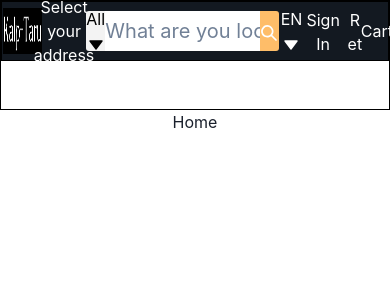
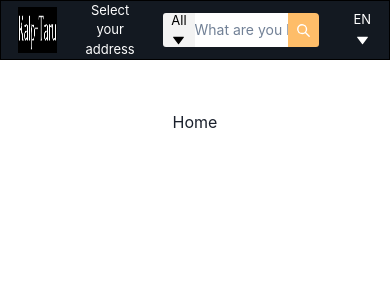
Before and after one commit to Pannakbhushana/amezon-clone, a React (Create React App) app in the folder kalp-taru-app/: page / in a window 390 px wide. Shown: the top 300 px of the page. Built offline with nearby package versions, Linux system fonts and the light colour scheme.

Commit message:
responsiveness

```diff
--- a/kalp-taru-app/src/Components/NavBar/InputBox.jsx
+++ b/kalp-taru-app/src/Components/NavBar/InputBox.jsx
@@ -5,25 +5,9 @@ import styles from "./NavBar.module.css";
 
 const InputBox = () => {
   return (
-    <div style={{
-        width:"50%",
-        height:"70%",
-        display:"flex",
-        justifyContent:"center",
-        alignItems:"center",
-        textAlign:"center",
-        borderRadius:"5%",
-        }} >
+    <div className={styles.inputParentDiv} >
 
-        <Center  style={{
-            width:"10%",
-            height:"100%",
-            // border:"1px solid #f3f3f3",
-            background:"#f3f3f3",
-            color:"black",
-            borderTopLeftRadius:"3px",
-            borderBottomLeftRadius:"3px",
-            }} >
+        <Center className={styles.inputAllMenu}  >
         <Menu>
             <MenuButton> All <TriangleDownIcon/></MenuButton>
                 <Portal>
@@ -41,14 +25,8 @@ const InputBox = () => {
               <input  className={styles.inputBoxStyle} placeholder='What are you looking for' />
         </div>
 
-        <div  style={{width:"10%",height:"100%"}} >
-            <button style={{
-                width:"100%",
-                height:"100%",
-                background:"#febd69",
-                borderTopRightRadius:"3px",
-                borderBottomRightRadius:"3px"
-                }}><SearchIcon/></button></div>
+        <div className={styles.searchButtonParentDiv} >
+            <button className={styles.searchButton} ><SearchIcon/></button></div>
 
       </div>
   )
--- a/kalp-taru-app/src/Components/NavBar/NavBar.jsx
+++ b/kalp-taru-app/src/Components/NavBar/NavBar.jsx
@@ -36,7 +36,7 @@ const links=[
         </div>
         <InputBox />
 
-        <Center className={styles.EN} style={{width:"5%",height:"80%"}} >
+        <Center className={styles.EN} >
         <Menu>
             <MenuButton>EN <TriangleDownIcon/></MenuButton>
                 <Portal>
@@ -52,7 +52,7 @@ const links=[
 
         <div className={styles.EN} style={{width:"10%",height:"80%"}} ><p>Sign In</p><h6>Account & List</h6></div>
         <div className={styles.EN} style={{width:"5%",height:"80%"}} ><p>Returns<br/>&Order</p></div>
-        <Center className={styles.EN} style={{width:"5%",height:"80%"}} ><p>Cart</p></Center>
+        <div className={styles.cart} ><Center><p>Cart</p></Center></div>
 
       </div>
 
--- a/kalp-taru-app/src/Components/NavBar/NavBar.module.css
+++ b/kalp-taru-app/src/Components/NavBar/NavBar.module.css
@@ -1,5 +1,4 @@
 .container{
-    border: 1px solid black;
     height: 110px;
     text-align: center;
 }
@@ -14,7 +13,6 @@
     align-items: center;
 }
 .childTwo{
-    border: 1px solid black;
     height: 50px;
     text-align: center;
     background-color: #232f3e;
@@ -30,6 +28,10 @@
 .logoStyles:hover{
     border: 1px solid yellow;
     cursor: pointer;
+}
+.EN{
+    width:5%;
+    height:80%;
 }
 
 .EN:hover{
@@ -57,21 +59,134 @@
     color:black;
     font-size:20px;
 }
+.searchButtonParentDiv{
+    width:10%;
+    height:100%;
+}
+.searchButton{
+    width:100%;
+    height:100%;
+    background:#febd69;
+    border-top-right-radius: 4px;
+    border-bottom-right-radius: 3px;
+}
+.inputAllMenu{
+    width:10%;
+    height:100%;
+    background-color:#f3f3f3;
+    color:black;
+    border-top-left-radius:3px;
+    border-bottom-left-radius:3px;
+}
+.inputParentDiv{
+    width:50%;
+    height:70%;
+    display:flex;
+    justify-content:center;
+    align-items:center;
+    text-align:center;
+    border-radius:5%;
+}
+.cart{
+    width:5%;
+    height:80%;
+}
+.cart:hover{
+    border: 1px solid yellow;
+    cursor: pointer;
+}
+
+
+
+
+
 
 
 /* small screen */
+@media all and (min-width:320px) and (max-width:642px){
+    .container{
+        height: 110px;
+        text-align: center;
+        font-size: small;
+    }
+    .childTwo{
+        display: none;
+    }
 
-@media all and (min-width:320px) and (max-width:767px){
-    .childTwo{
-    display: none;
+    .inputParentDiv{
+        width:40%;
+        height:60%;
+        display:flex;
+        justify-content:center;
+        align-items:center;
+        text-align:center;
+        border-radius:5%;
+        font-size: small;
+    }
+    .inputPerent{
+        width: 60%;
+        height: 100%;
+        border: none;
+    }
+    .inputBoxStyle{
+        width:100%;
+        height:100%;
+        outline:none;
+        color:black;
+        font-size:14px;
+    }
+
+    .searchButtonParentDiv{
+        width:20%;
+        height:100%;
+    }
+    .searchButton{
+        width:100%;
+        height:100%;
+        background:#febd69;
+        border-top-right-radius: 4px;
+        border-bottom-right-radius: 3px;
+    }
+    .inputAllMenu{
+        width:20%;
+        height:100%;
+        background-color:#f3f3f3;
+        color:black;
+        border-top-left-radius:3px;
+        border-bottom-left-radius:3px;
     }
     .EN{
-        display: mone;
+       display: none;
+    }
+    .cart{
+        display: none;
     }
 }
 
-/* midium screen */
 
-@media all and (min-width:768px) and (max-width:1024px){
 
+
+
+
+
+
+
+/* midium screen-768 */
+
+@media all and (min-width:641px) and (max-width:1024px){
+    .childTwo{
+        height: 50px;
+        text-align: center;
+        background-color: #232f3e;
+        color: white;
+        display: flex;
+        justify-content: space-around;
+        align-items: center;
+        font-size: small;
+    }
+    .container{
+        height: 110px;
+        text-align: center;
+        font-size: small;
+    }
 }
```
Also changed, not shown: kalp-taru-app/src/Components/NavBar/InputBarMenu.jsx (+1 -10 lines).
